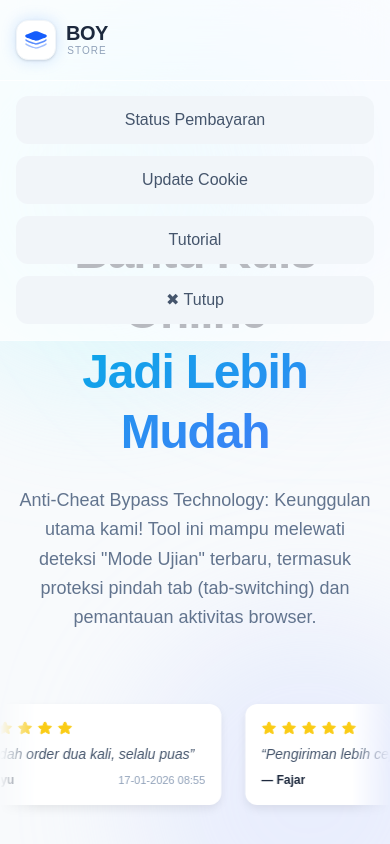
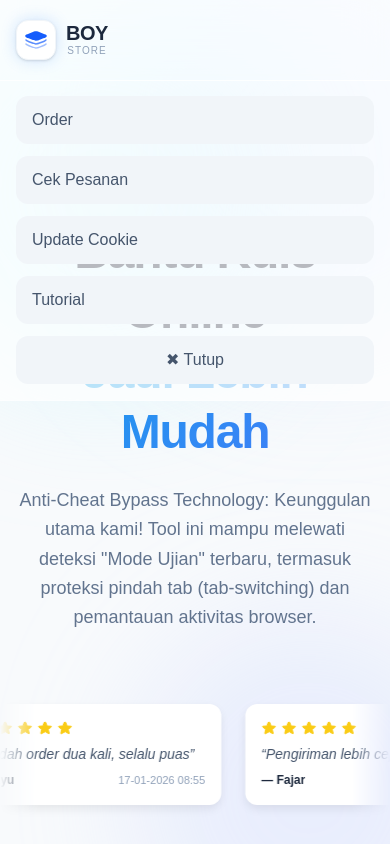
Before and after one commit to haritsprmn/BOYSTORE, a Next.js app: page / in a window 390 px wide. Both pictures are taken after a click on the button "BOY STORE". Shown: the top 844 px of the page. Built offline with nearby package versions, Linux system fonts and the light colour scheme; no server answers.

Commit message:
navbar link

```diff
--- a/app/components/Navbar.jsx
+++ b/app/components/Navbar.jsx
@@ -1,6 +1,7 @@
 "use client";
 import { useEffect, useState } from "react";
 import Pembayaran from "@/app/components/Pembayaran";
+import Link from "next/link";
 
 function Navbar() {
   const [hasLastTrx, setHasLastTrx] = useState(false);
@@ -132,15 +133,18 @@ function Navbar() {
             {isMobileMenuOpen && (
               <div className="sm:hidden glass-nav absolute top-20 left-0 w-full animate-slide-down-soft">
                 <div className="flex flex-col p-4 gap-3">
-                  <button onClick={() => setIsMobileMenuOpen(false)} className="w-full px-4 py-3 bg-slate-100 rounded-xl text-slate-600">
-                    Status Pembayaran
-                  </button>
-                  <button onClick={() => setIsMobileMenuOpen(false)} className="w-full px-4 py-3 bg-slate-100 rounded-xl text-slate-600">
+                  <Link href={"/"} onClick={() => setIsMobileMenuOpen(false)} className="w-full px-4 py-3 bg-slate-100 rounded-xl text-slate-600">
+                    Order
+                  </Link>
+                  <Link href={"/pesanan"} onClick={() => setIsMobileMenuOpen(false)} className="w-full px-4 py-3 bg-slate-100 rounded-xl text-slate-600">
+                    Cek Pesanan
+                  </Link>
+                  <Link href={"/cookie"} onClick={() => setIsMobileMenuOpen(false)} className="w-full px-4 py-3 bg-slate-100 rounded-xl text-slate-600">
                     Update Cookie
-                  </button>
-                  <button onClick={() => setIsMobileMenuOpen(false)} className="w-full px-4 py-3 bg-slate-100 rounded-xl text-slate-600">
+                  </Link>
+                  <Link href={"/tutorial"} onClick={() => setIsMobileMenuOpen(false)} className="w-full px-4 py-3 bg-slate-100 rounded-xl text-slate-600">
                     Tutorial
-                  </button>
+                  </Link>
                   <button onClick={() => setIsMobileMenuOpen(false)} className="w-full px-4 py-3 bg-slate-100 rounded-xl text-slate-600">
                     ✖ Tutup
                   </button>
```
